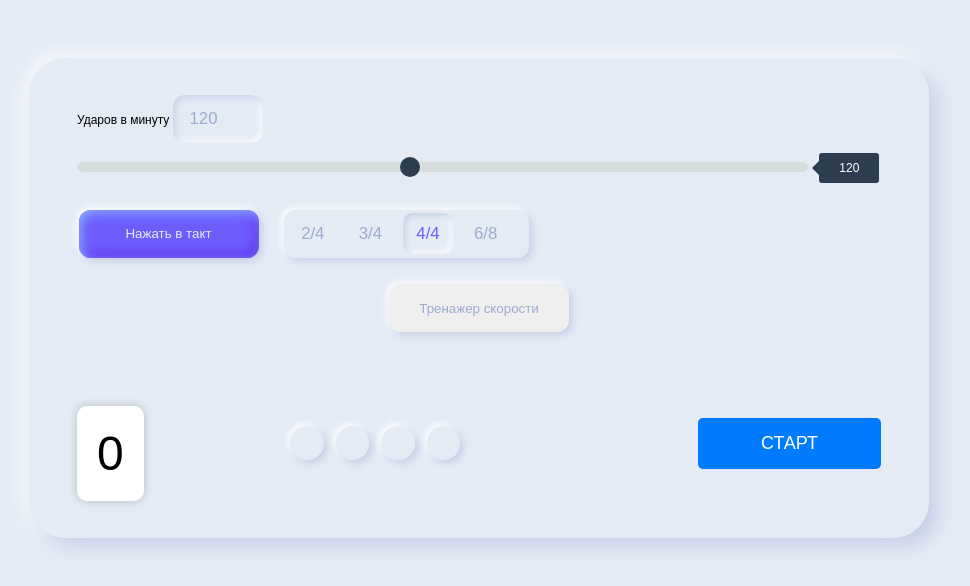
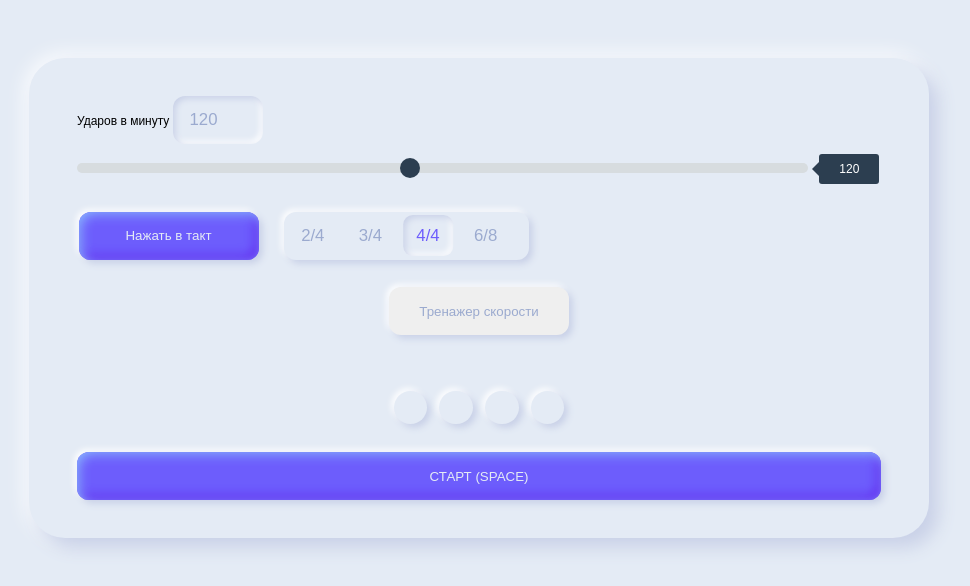
Before and after one commit to Ivanisenko-n/metronom, a plain HTML site: page index.html in a window 1280 px wide. Shown: the part 102-688 px from the top of the page, without its empty margins (161-1131 px from the left). Drawn offline with nearby package versions, Linux system fonts and the light colour scheme.

Commit message:
fix style start/ del number bit

```diff
--- a/conteiner/style.css
+++ b/conteiner/style.css
@@ -235,8 +235,14 @@
     background: var(--primary);
 /*    box-shadow: inset 0.2rem 0.2rem 1rem var(--primary-light), inset -0.2rem -0.2rem 1rem var(--primary-dark), 0.3rem 0.3rem 0.6rem var(--greyLight-2), -0.2rem -0.2rem 0.5rem*/
 }
+#dots-container{
+	display: flex;
+  	justify-content: center;
+  	align-items: center;
+}
  .radio__1 label:hover::after, .radio__2 label:hover::after {
 	 background: var(--primary);
+}
 }
 }
 }
--- a/index.html
+++ b/index.html
@@ -88,11 +88,13 @@
                     </div>
                 <!-- </div> -->
             <!-- </div> -->
-            <div>
+            <!-- <div>
                 <div id="metronome">0</div>
+            </div> -->
+            <div id="dots-container" class="full-width"></div>
+            <div class="full-width">
+                <button id="toggle-metronome" class="btn">СТАРТ (SPACE)</button>
             </div>
-            <div id="dots-container" class="two-columns"></div>
-            <button id="toggle-metronome">СТАРТ</button>
         </div>
     </div>
 
--- a/script.js
+++ b/script.js
@@ -35,20 +35,18 @@ document.addEventListener('keydown', function(event) {
 
 // Добавляем обработчик события для кнопки "Старт/Стоп"
 function toggleMetronome() {
-    if (metronome) {
+    // if (metronome) {
         if (isMetronomeRunning) {
             // Если метроном запущен, останавливаем его
-            // metronome.stop();
             stopMetronome();
         } else {
             // Если метроном остановлен, запускаем его
-            // metronome.start();
             startMetronome();
         }
 
         // Инвертируем состояние
         isMetronomeRunning = !isMetronomeRunning;
-    }
+    // }
 };
 
 function startMetronome() {
@@ -67,7 +65,7 @@ function startMetronome() {
         metronomeInterval = setInterval(playBeat, millisecondsPerBeat);
     }
     // startButton.disabled = true;
-    toggleMetronomeButton.textContent = 'СТОП';
+    toggleMetronomeButton.textContent = 'СТОП (SPACE)';
     toggleMetronomeButton.classList.add('active');
     tapTempoButton.disabled = true;
     bpmInput.disabled = true;
@@ -81,7 +79,7 @@ function stopMetronome() {
     currentBeat = 0;
     updateMetronomeDisplay();
     // startButton.disabled = false;
-    toggleMetronomeButton.textContent = 'СТАРТ';
+    toggleMetronomeButton.textContent = 'СТАРТ (SPACE)';
     toggleMetronomeButton.classList.remove('active');
     tapTempoButton.disabled = false;
     bpmInput.disabled = false;
@@ -139,7 +137,7 @@ function playBeat() {
 }
 
 function updateMetronomeDisplay() {
-    document.getElementById('metronome').innerText = currentBeat;
+    // document.getElementById('metronome').innerText = currentBeat;
     // Удаляем класс active-dot у всех точек
     document.querySelectorAll('.dot').forEach(dot => {
         dot.classList.remove('active-dot');
--- a/style.css
+++ b/style.css
@@ -57,17 +57,18 @@ input[type="number"] {
     width: 90px;
 }
 #toggle-metronome {
-    background-color: #007BFF;
-    color: #fff;
-    border: none;
-    padding: 15px;
-    font-size: 18px;
-    cursor: pointer;
-    border-radius: 5px;
+     grid-column: 0.5;
+     grid-row: 0.8;
+     background: var(--primary);
+     box-shadow: inset 0.2rem 0.2rem 1rem var(--primary-light), inset -0.2rem -0.2rem 1rem var(--primary-dark), 0.3rem 0.3rem 0.6rem var(--greyLight-2), -0.2rem -0.2rem 0.5rem var(--white);
+     color: var(--greyLight-1);
+    width: 100%;
+
 }
 
 #toggle-metronome.active {
-    background-color: #dc3545; /* Красный цвет для активного состояния (Стоп) */
+    box-shadow: inset 0.2rem 0.2rem 1rem var(--primary-dark), inset -0.2rem -0.2rem 1rem var(--primary-light);
+/*    background-color: #dc3545; */
 }
 
 #toggle-metronome:disabled {
```
